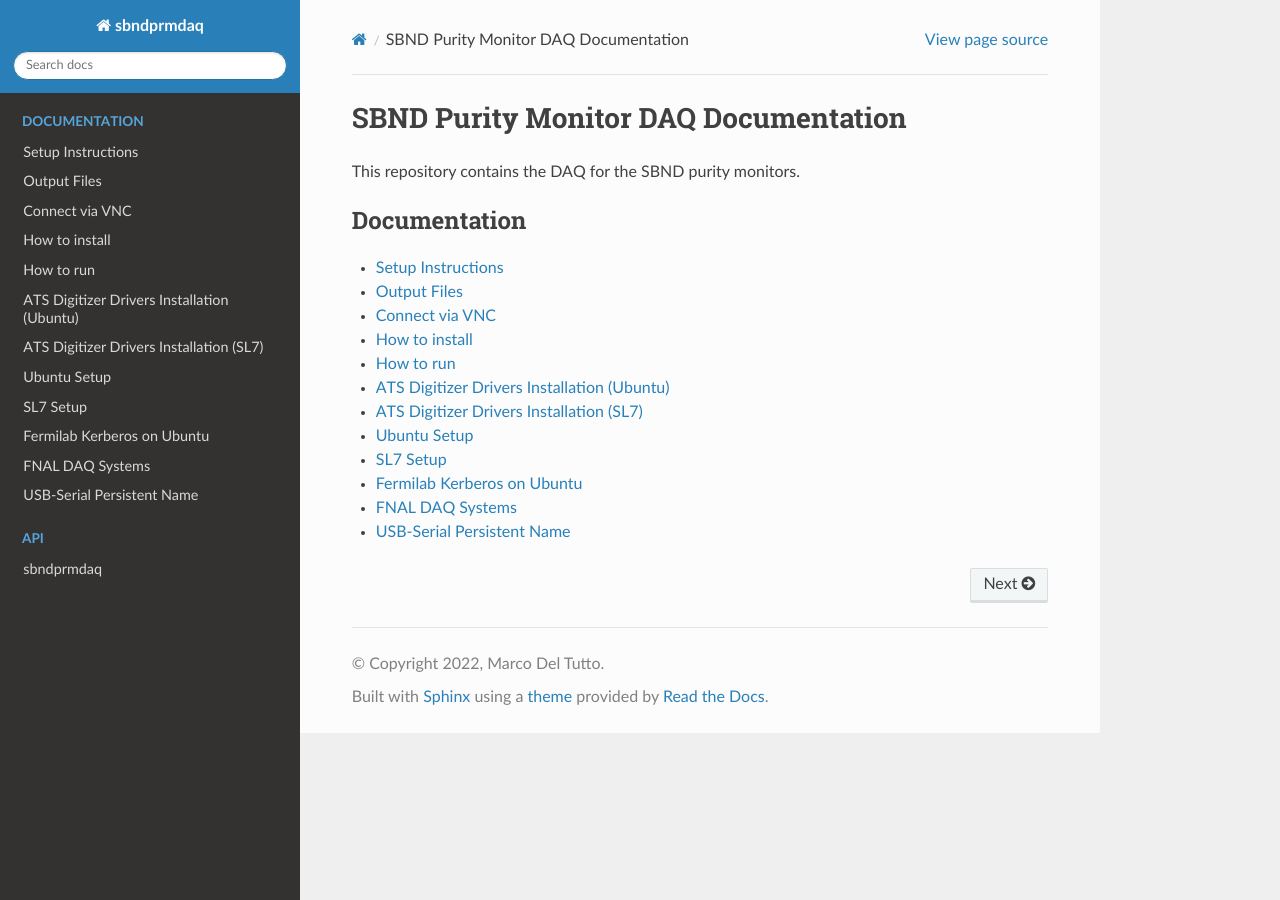
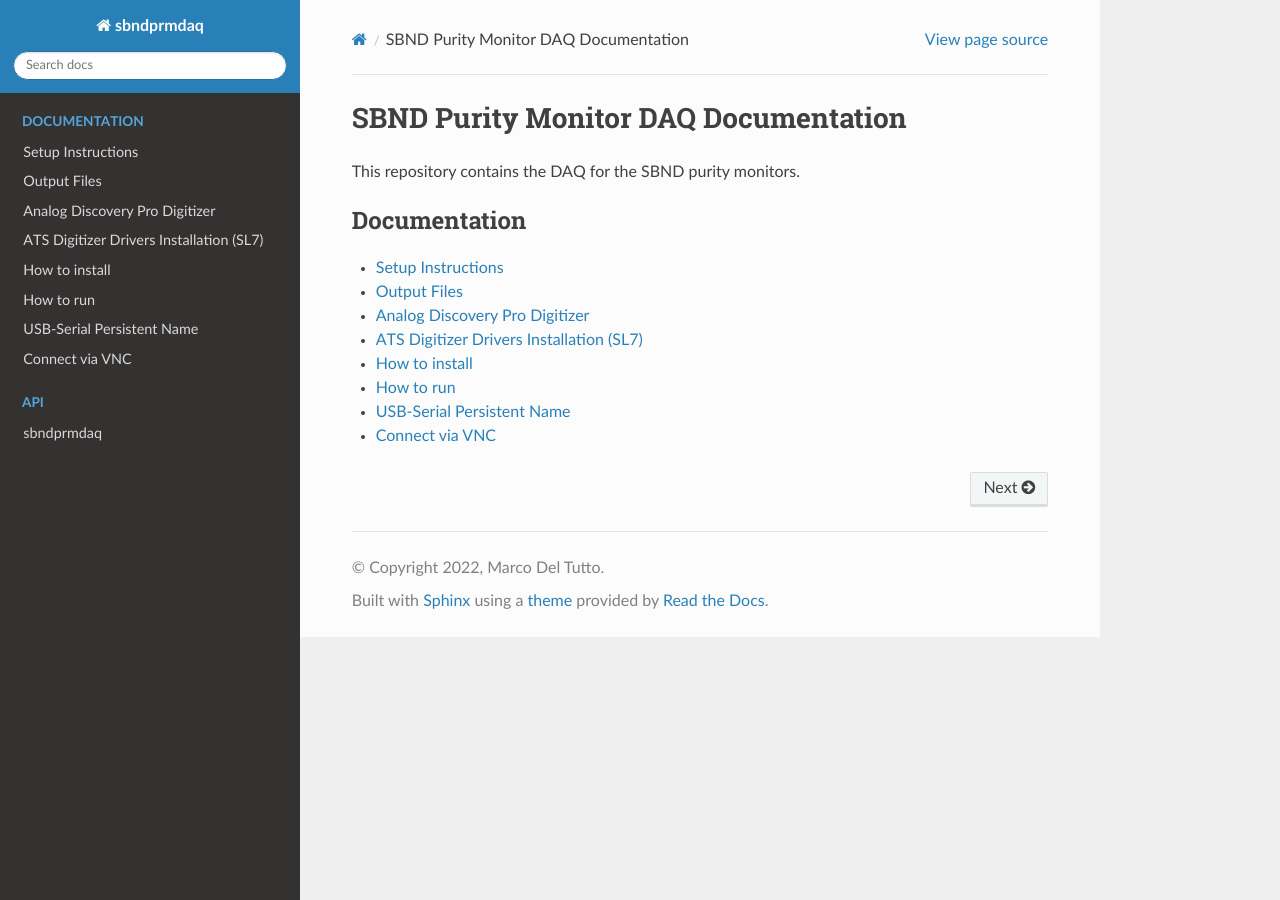
Before and after one commit to marcodeltutto/SBNDPurityMonitorDAQ, a Sphinx documentation site: the page built from docs/source/index.rst, in a window 1280 px wide. Built offline with Sphinx 7.4.7 and the Read the Docs theme 2.0.0, drawn with Linux system fonts in a browser that asks for light colours; pages that are not in the unit, such as notebooks, are missing from menus.

```diff
--- /dev/null
+++ b/docs/source/adpro_digitizer.rst
@@ -0,0 +1,4 @@
+Analog Discovery Pro Digitizer
+==============================
+
+To be written.
--- a/docs/source/connect_via_vnc.rst
+++ b/docs/source/connect_via_vnc.rst
@@ -30,7 +30,6 @@ It will ask you to set a password.
 
 On your Windows machine, create an ssh tunnel via:
 
-
 .. code-block:: bash
 
 	ssh -L 5902:localhost:5902 username@sbnd-prm-daq01.fnal.gov
--- a/docs/source/index.rst
+++ b/docs/source/index.rst
@@ -14,16 +14,12 @@ This repository contains the DAQ for the SBND purity monitors.
 
    setup_instructions
    output_files
-   connect_via_vnc
+   adpro_digitizer
+   ats_digitizer
    installation
    running
-   ats_drivers_ubuntu
-   ats_drivers_sl7
-   ubuntu_setup
-   scientific_linux_setup
-   kerberos_ubuntu
-   fnal_daq_systems
-   usb_serial_persistent_name
+   arduino
+   connect_via_vnc
 
 
 .. toctree::
--- a/docs/source/setup_instructions.rst
+++ b/docs/source/setup_instructions.rst
@@ -1,7 +1,7 @@
 Setup Instructions
 ===================
 
-This page contains setup instructions to run the DAQ on SBND's ``sbnd-prm-daq01`` server.
+This page contains setup instructions to run the DAQ on SBND's ``sbnd-prm01`` server.
 
 
 
```
Also changed, not shown: docs/source/ats_digitizer.rst (added, +140 -0 lines), docs/source/ats_drivers_sl7.rst (deleted, +0 -71 lines), docs/source/ats_drivers_ubuntu.rst (deleted, +0 -73 lines), docs/source/fnal_daq_systems.rst (deleted, +0 -12 lines), docs/source/installation.rst (+0 -12 lines), docs/source/old_documentation.rst (renamed from docs/source/kerberos_ubuntu.rst, +68 -1 lines), docs/source/scientific_linux_setup.rst (deleted, +0 -17 lines), docs/source/ubuntu_setup.rst (deleted, +0 -27 lines), docs/source/arduino.rst (renamed from docs/source/usb_serial_persistent_name.rst), 1 other file.
